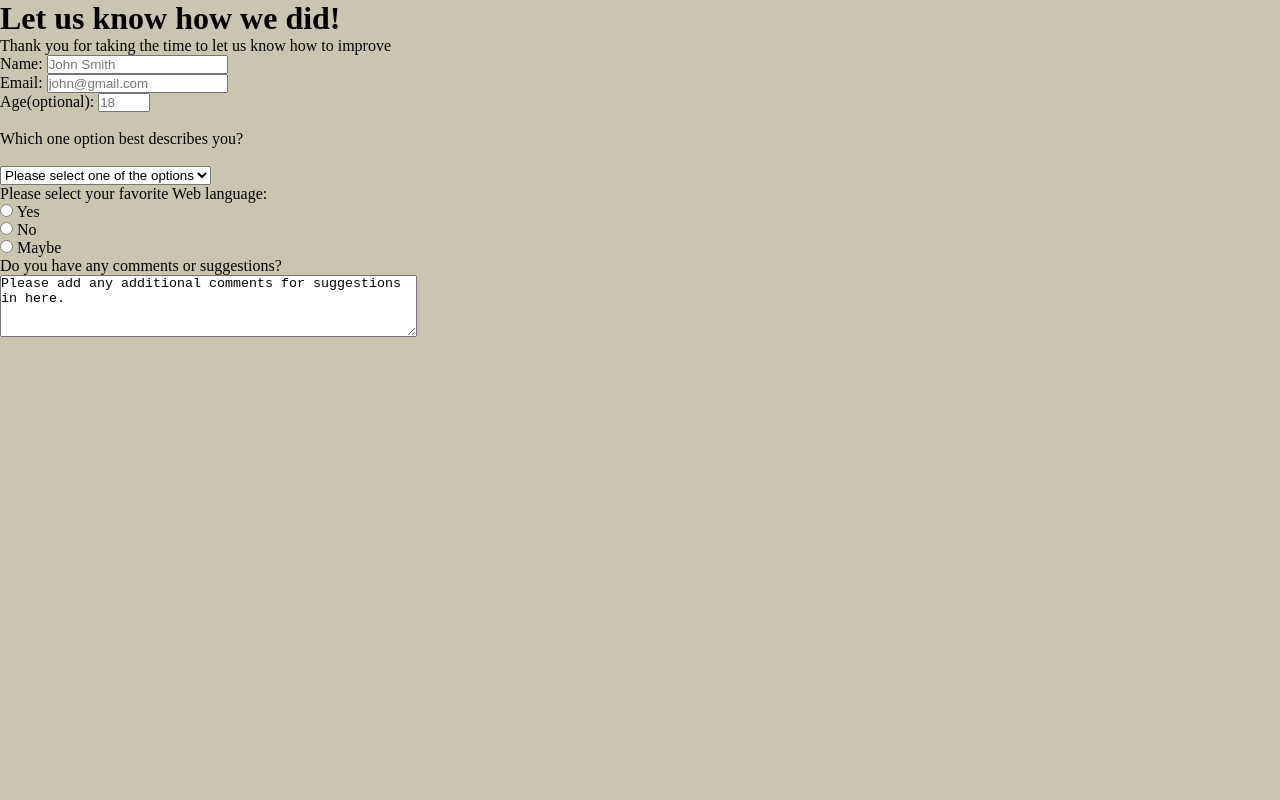
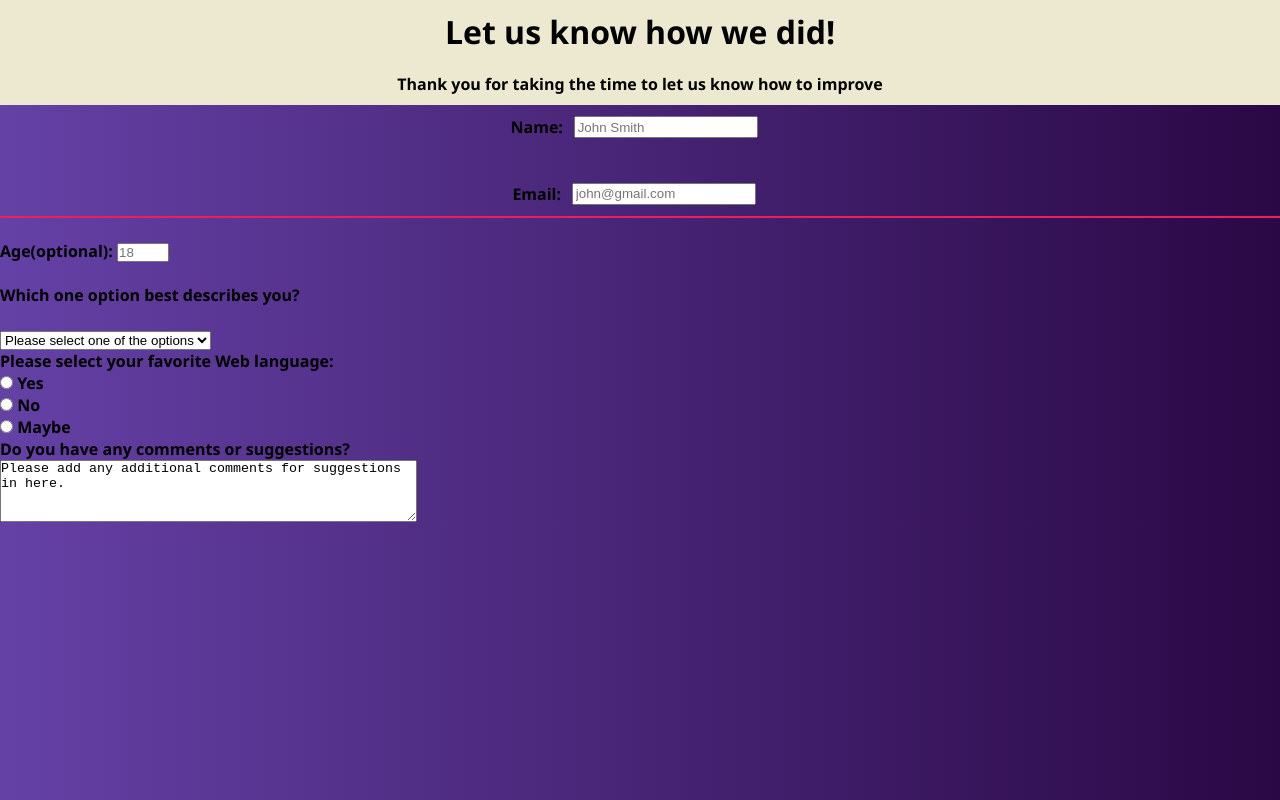
Before and after one commit to AmerAjjawi/form, a plain HTML site: page index.html in a window 1280 px wide. Drawn offline with Linux system fonts and the light colour scheme.

Commit message:
changed background

```diff
--- a/index.html
+++ b/index.html
@@ -16,6 +16,7 @@
         <form id="survey-form">
             <!--name-->
             <label for="name"> Name:
+
                 <input type="name" id="name" name="name" placeholder="John Smith" required />
             </label>
             <br>
@@ -23,6 +24,7 @@
             <label for="email"> Email:
                 <input type="email" id="email" name="email" required placeholder="john@gmail.com" />
             </label>
+            <hr>
             <br>
             <!--age-->
             <label for="age"> Age(optional):
--- a/styles.css
+++ b/styles.css
@@ -4,6 +4,53 @@
     margin: 0;
 }
 
+
+html {
+    background: -webkit-linear-gradient(left, #6441A5, #2a0845);
+}
 body {
-    background-color: #C9C5B1
+    font-family: 'Segoe UI', Tahoma, Geneva, Verdana, sans-serif;
+    font-weight:600;
+    /* color: #444;
+    background-color: #C9C5B1; */
+
+    width: 100vw;
 }
+
+header {
+    display: flex;
+    flex-direction: column;
+    justify-content: center;
+    align-items: center;
+
+    background-color: #EDE8D0;
+    overflow: hidden;
+}
+
+#title,
+#description {
+    margin: 10px;
+}
+
+/* #description {
+    margin-top: 20px auto;
+} */
+
+label[for="name"],
+label[for="email"] {
+   display: flex;
+   flex-direction: row;
+   justify-content: center;
+   align-items: center;
+}
+
+#name, #email {
+    padding: 0.1rem;
+    margin: 0.7rem;
+}
+
+hr {
+    height: 2px;
+    background-color: #ed1d61;
+    border:none
+}
```
